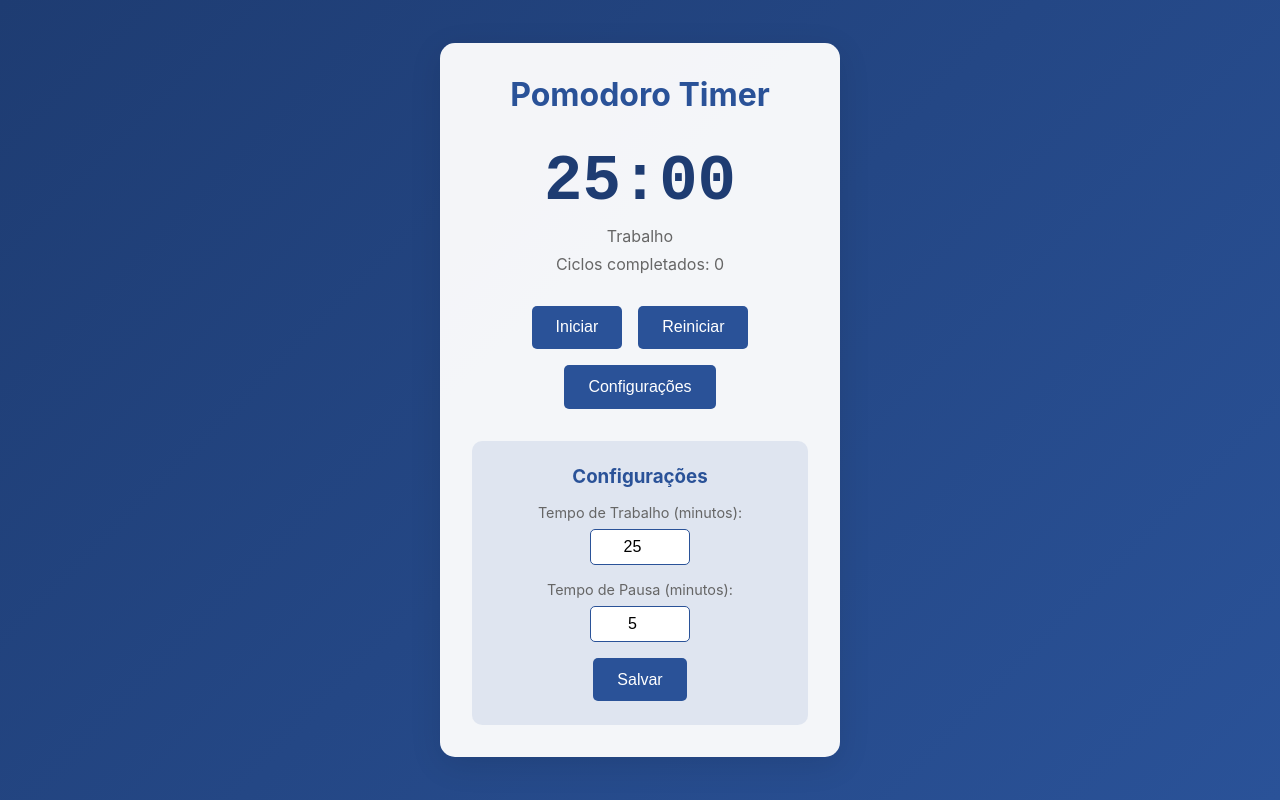
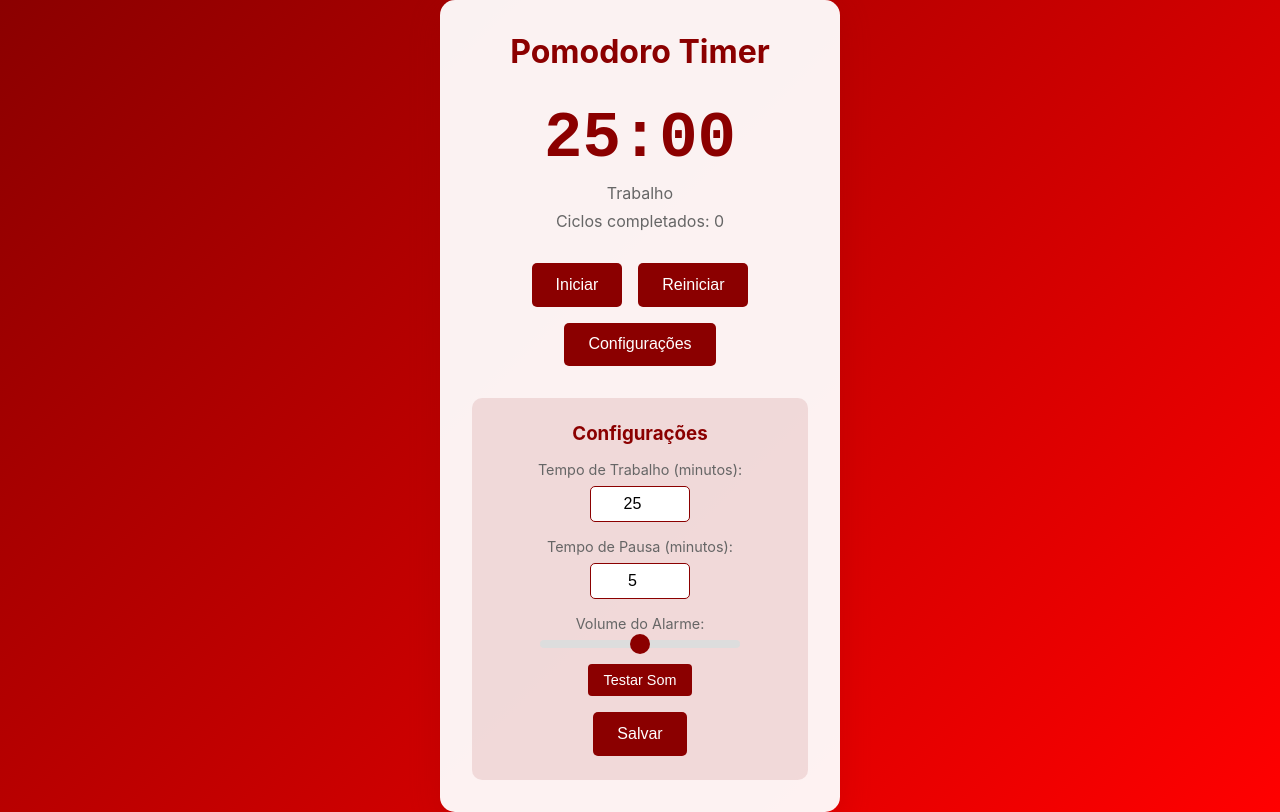
Before and after one commit to euapariciocoelho1996/React-Pomodoro, a React (Create React App) app in the folder react-pomodoro/: page / in a window 1280 px wide. Both pictures are taken after a click on the button "Configurações". Built offline with nearby package versions, Linux system fonts and the light colour scheme.

Commit message:
update files

```diff
--- a/react-pomodoro/src/App.css
+++ b/react-pomodoro/src/App.css
@@ -4,20 +4,20 @@
   display: flex;
   justify-content: center;
   align-items: center;
-  background: linear-gradient(135deg, #1e3c72 0%, #2a5298 100%);
+  background: linear-gradient(135deg, #8B0000 0%, #FF0000 100%);
 }
 
 .pomodoro-container {
   background: rgba(255, 255, 255, 0.95);
   padding: 2rem;
   border-radius: 15px;
-  box-shadow: 0 8px 32px rgba(0, 0, 0, 0.1);
+  box-shadow: 0 8px 32px rgba(139, 0, 0, 0.2);
   width: 90%;
   max-width: 400px;
 }
 
 h1 {
-  color: #2a5298;
+  color: #8B0000;
   margin-bottom: 2rem;
   font-size: 2rem;
 }
@@ -29,7 +29,7 @@ h1 {
 .timer h2 {
   font-size: 4rem;
   margin: 0;
-  color: #1e3c72;
+  color: #8B0000;
   font-family: 'Courier New', monospace;
 }
 
@@ -52,12 +52,12 @@ button {
   border-radius: 5px;
   cursor: pointer;
   transition: all 0.3s ease;
-  background-color: #2a5298;
+  background-color: #8B0000;
   color: white;
 }
 
 button:hover {
-  background-color: #1e3c72;
+  background-color: #FF0000;
   transform: translateY(-2px);
 }
 
@@ -68,12 +68,12 @@ button:active {
 .config-panel {
   margin-top: 2rem;
   padding: 1.5rem;
-  background: rgba(42, 82, 152, 0.1);
+  background: rgba(139, 0, 0, 0.1);
   border-radius: 10px;
 }
 
 .config-panel h3 {
-  color: #2a5298;
+  color: #8B0000;
   margin-bottom: 1rem;
 }
 
@@ -90,16 +90,60 @@ button:active {
   font-size: 0.9rem;
 }
 
-.config-item input {
+.config-item input[type="number"] {
   width: 100px;
   padding: 0.5rem;
-  border: 1px solid #2a5298;
+  border: 1px solid #8B0000;
   border-radius: 5px;
   text-align: center;
   font-size: 1rem;
+}
+
+.config-item input[type="range"] {
+  width: 200px;
+  height: 8px;
+  -webkit-appearance: none;
+  background: #ddd;
+  border-radius: 4px;
+  outline: none;
+}
+
+.config-item input[type="range"]::-webkit-slider-thumb {
+  -webkit-appearance: none;
+  width: 20px;
+  height: 20px;
+  background: #8B0000;
+  border-radius: 50%;
+  cursor: pointer;
+  transition: background 0.3s ease;
+}
+
+.config-item input[type="range"]::-webkit-slider-thumb:hover {
+  background: #FF0000;
 }
 
 .config-item input:disabled {
   background-color: #f0f0f0;
   cursor: not-allowed;
 }
+
+.test-sound-btn {
+  margin-top: 0.5rem;
+  padding: 0.5rem 1rem;
+  font-size: 0.9rem;
+  background-color: #8B0000;
+  color: white;
+  border: none;
+  border-radius: 4px;
+  cursor: pointer;
+  transition: all 0.3s ease;
+}
+
+.test-sound-btn:hover {
+  background-color: #FF0000;
+  transform: translateY(-2px);
+}
+
+.test-sound-btn:active {
+  transform: translateY(0);
+}
--- a/react-pomodoro/src/App.js
+++ b/react-pomodoro/src/App.js
@@ -1,4 +1,4 @@
-import React, { useState, useEffect } from 'react';
+import React, { useState, useEffect, useRef } from 'react';
 import './App.css';
 
 function App() {
@@ -10,6 +10,83 @@ function App() {
   const [workTime, setWorkTime] = useState(25);
   const [breakTime, setBreakTime] = useState(5);
   const [isConfigOpen, setIsConfigOpen] = useState(false);
+  const [volume, setVolume] = useState(0.5);
+  const audioRef = useRef(null);
+
+  // Inicializar o áudio quando o componente montar
+  useEffect(() => {
+    const audio = new Audio();
+
+    // Configurar o áudio com múltiplos formatos para melhor compatibilidade
+    audio.src = './sound/alarm-clock-90867.mp3';
+    audio.type = 'audio/mpeg';
+    audio.volume = volume;
+    audio.preload = 'auto';
+
+    // Adicionar listeners para eventos de áudio
+    audio.addEventListener('error', (e) => {
+      console.error('Erro no carregamento do áudio:', e);
+      console.error('Detalhes do erro:', e.target.error);
+    });
+
+    audio.addEventListener('canplaythrough', () => {
+      console.log('Áudio carregado com sucesso');
+    });
+
+    // Tentar carregar o áudio
+    audio.load();
+
+    audioRef.current = audio;
+
+    // Função para testar o som
+    const testSound = async () => {
+      if (!audioRef.current) return;
+
+      try {
+        // Verificar se o áudio está pronto para reprodução
+        if (audioRef.current.readyState >= 2) {
+          audioRef.current.currentTime = 0;
+          const playPromise = audioRef.current.play();
+
+          if (playPromise !== undefined) {
+            playPromise
+              .then(() => {
+                setTimeout(() => {
+                  if (audioRef.current) {
+                    audioRef.current.pause();
+                    audioRef.current.currentTime = 0;
+                  }
+                }, 1000);
+              })
+              .catch(error => {
+                console.error('Erro na promessa de reprodução:', error);
+              });
+          }
+        } else {
+          console.log('Áudio ainda não está pronto para reprodução');
+        }
+      } catch (error) {
+        console.error('Erro ao testar o som:', error);
+      }
+    };
+
+    // Testar o som após um pequeno delay para garantir que o áudio foi carregado
+    setTimeout(testSound, 1000);
+
+    return () => {
+      if (audioRef.current) {
+        audioRef.current.pause();
+        audioRef.current = null;
+      }
+    };
+  }, [volume]);
+
+  // Atualizar o volume quando ele mudar
+  useEffect(() => {
+    if (audioRef.current) {
+      audioRef.current.volume = volume;
+    }
+  }, [volume]);
 
   useEffect(() => {
     let interval = null;
@@ -18,17 +95,14 @@ function App() {
       interval = setInterval(() => {
         if (seconds === 0) {
           if (minutes === 0) {
-            // Tempo acabou
             clearInterval(interval);
             setIsActive(false);
             playAlarm();
 
             if (!isBreak) {
-              // Se estava em trabalho, vai para pausa
               setMinutes(breakTime);
               setIsBreak(true);
             } else {
-              // Se estava em pausa, volta para trabalho
               setMinutes(workTime);
               setIsBreak(false);
               setCycles(prev => prev + 1);
@@ -46,9 +120,48 @@ function App() {
     return () => clearInterval(interval);
   }, [isActive, minutes, seconds, isBreak, workTime, breakTime]);
 
-  const playAlarm = () => {
-    const audio = new Audio('https://assets.mixkit.co/sfx/preview/mixkit-alarm-digital-clock-beep-989.mp3');
-    audio.play();
+  const playAlarm = async () => {
+    if (!audioRef.current) return;
+
+    try {
+      if (audioRef.current.readyState >= 2) {
+        audioRef.current.currentTime = 0;
+        audioRef.current.loop = true; // Ativar loop
+        const playPromise = audioRef.current.play();
+
+        if (playPromise !== undefined) {
+          playPromise.catch(error => {
+            console.error('Erro ao tocar o som:', error);
+            // Tentar tocar o som novamente após interação do usuário
+            const playOnClick = async () => {
+              try {
+                if (audioRef.current && audioRef.current.readyState >= 2) {
+                  audioRef.current.loop = true;
+                  await audioRef.current.play();
+                }
+                document.removeEventListener('click', playOnClick);
+              } catch (error) {
+                console.error('Erro ao tocar o som após clique:', error);
+              }
+            };
+            document.addEventListener('click', playOnClick);
+          });
+        }
+
+        // Parar o som após 7 segundos
+        setTimeout(() => {
+          if (audioRef.current) {
+            audioRef.current.loop = false;
+            audioRef.current.pause();
+            audioRef.current.currentTime = 0;
+          }
+        }, 7000);
+      } else {
+        console.log('Áudio ainda não está pronto para reprodução');
+      }
+    } catch (error) {
+      console.error('Erro ao tocar o som:', error);
+    }
   };
 
   const toggleTimer = () => {
@@ -74,8 +187,52 @@ function App() {
     setIsConfigOpen(false);
   };
 
+  const handleVolumeChange = (e) => {
+    const newVolume = parseFloat(e.target.value);
+    setVolume(newVolume);
+  };
+
+  const testSound = async () => {
+    if (!audioRef.current) return;
+
+    try {
+      if (audioRef.current.readyState >= 2) {
+        audioRef.current.currentTime = 0;
+        audioRef.current.loop = true; // Ativar loop
+        const playPromise = audioRef.current.play();
+
+        if (playPromise !== undefined) {
+          playPromise
+            .then(() => {
+              // Parar o som após 7 segundos
+              setTimeout(() => {
+                if (audioRef.current) {
+                  audioRef.current.loop = false;
+                  audioRef.current.pause();
+                  audioRef.current.currentTime = 0;
+                }
+              }, 7000);
+            })
+            .catch(error => {
+              console.error('Erro na promessa de reprodução:', error);
+            });
+        }
+      } else {
+        console.log('Áudio ainda não está pronto para reprodução');
+      }
+    } catch (error) {
+      console.error('Erro ao testar o som:', error);
+    }
+  };
+
   return (
     <div className="App">
+      <audio
+        ref={audioRef}
+        src="./sound/alarm-clock-90867.mp3"
+        preload="auto"
+        style={{ display: 'none' }}
+      />
       <div className="pomodoro-container">
         <h1>Pomodoro Timer</h1>
         <div className="timer">
@@ -118,6 +275,20 @@ function App() {
                 disabled={isActive}
               />
             </div>
+            <div className="config-item">
+              <label>Volume do Alarme:</label>
+              <input
+                type="range"
+                min="0"
+                max="1"
+                step="0.1"
+                value={volume}
+                onChange={handleVolumeChange}
+              />
+              <button onClick={testSound} className="test-sound-btn">
+                Testar Som
+              </button>
+            </div>
             <button onClick={handleConfigSave}>Salvar</button>
           </div>
         )}
```
Also changed, not shown: 2 other files (tests, documents, lock files or other folders).
